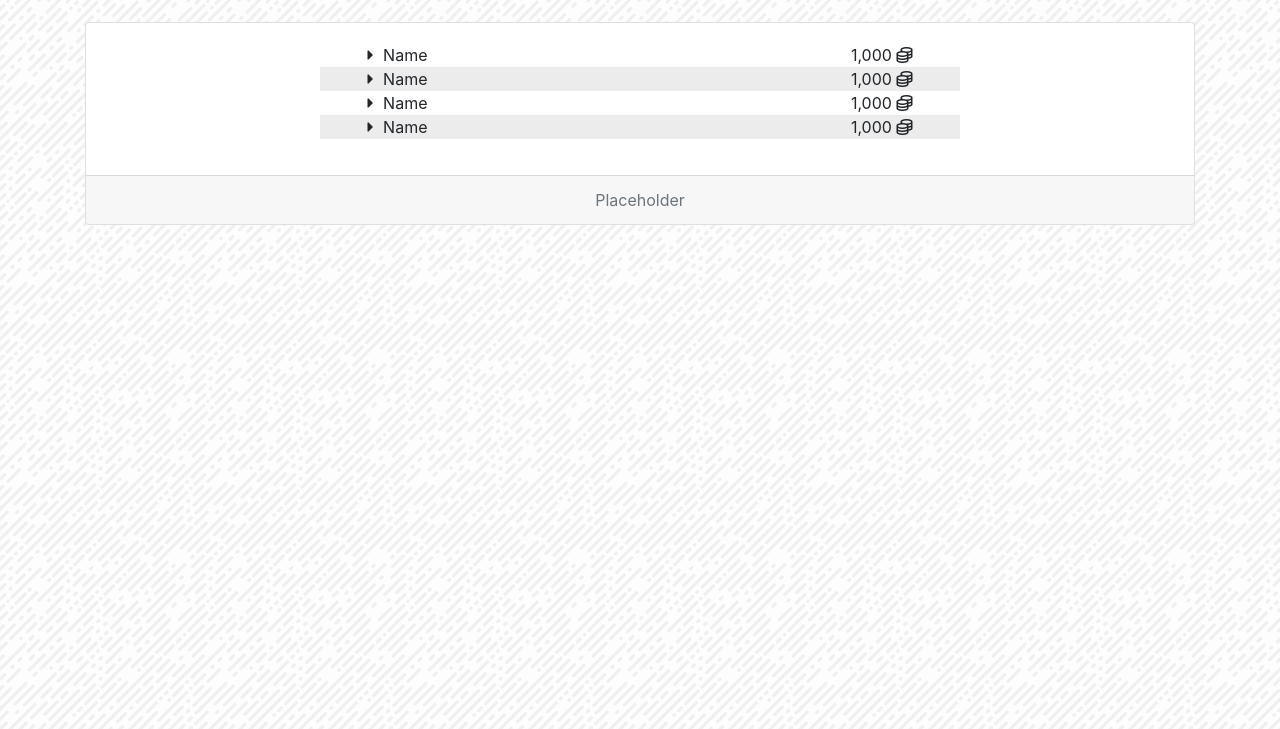
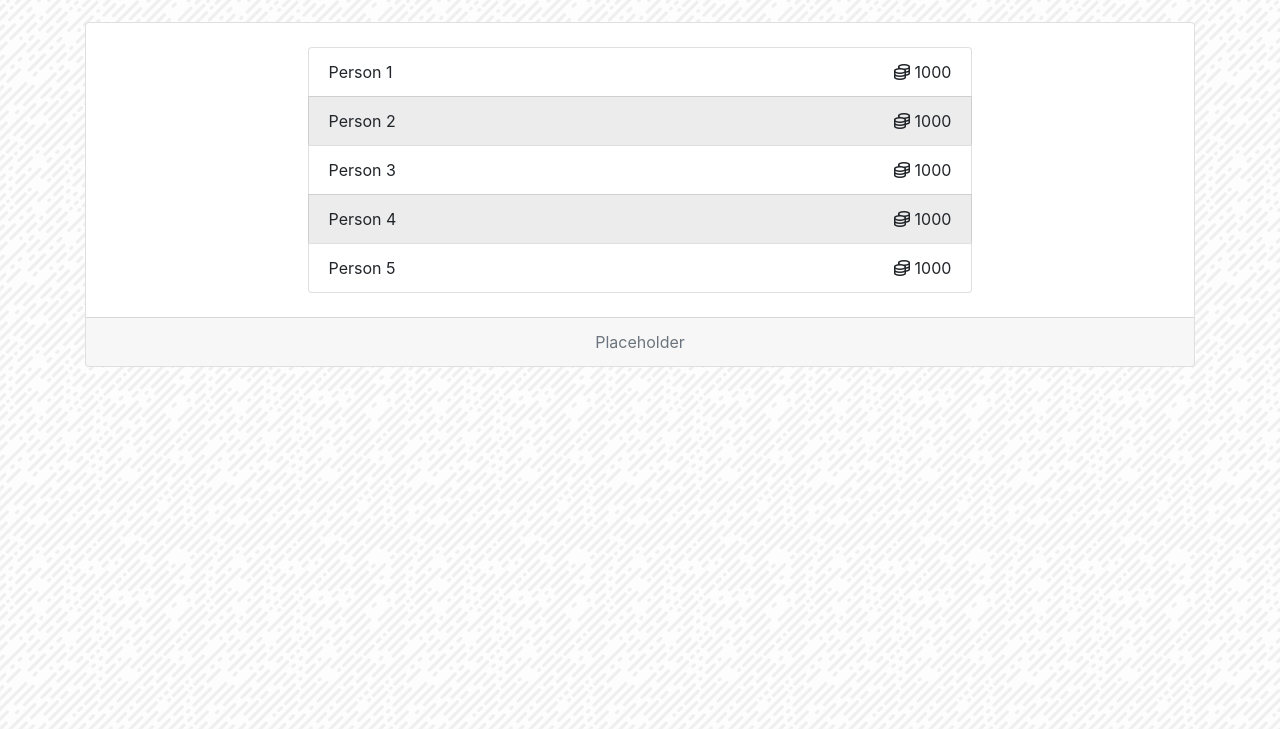
Before and after one commit to kjstanfield/Rewards, a plain HTML site: page index.html in a window 1280 px wide. Shown: the part 71-800 px from the top of the page. Drawn offline with Linux system fonts and the light colour scheme.

Commit message:
Changed front page to use list-group-item Added page Title in header.

```diff
--- a/css/media.css
+++ b/css/media.css
@@ -1,7 +1,7 @@
 @media only screen and (min-width: 515px) {
   .card-container{
     width: 75%;
-    margin: 0 auto;
+    margin: 1.5rem auto;
   }
 
   .namediv {
--- a/css/style.css
+++ b/css/style.css
@@ -39,7 +39,11 @@ ul {
     margin-top: 1.5rem;
 }
 
-.card-container ul li:nth-child(even) {
+.coins {
+    margin-left: 5px;
+}
+
+.list-group-item:nth-child(even){
     background-color: #ececec;
 }
 
@@ -50,25 +54,14 @@ ul {
     margin-bottom: 1rem;
 }
 
-.bullet {
-    margin-right: 5px;
-}
-
-.coins {
-    margin-left: 5px;
-}
-
 .footerbox {
     margin-top: 1.8rem;
 }
 
+
 /* ==============================
    Admin-Panel
    ============================== */
-
-.list-group-item:nth-child(even){
-    background-color: #ececec;
-}
 
 .fa-pencil {
     padding: 0 5px;
--- a/index.html
+++ b/index.html
@@ -14,6 +14,8 @@
     <!-- Media Queries-->
     <link rel="stylesheet" href="css/media.css">
 
+    <title>KFCHD Rewards : Home</title>
+
 </head>
 
 <body>
@@ -22,7 +24,8 @@
     <div class="container">
         <nav class="navbar navbar-expand-lg navbar-dark" style="background-color: #b71c1c">
             <a class="navbar-brand" href="index.html">
-                    <img class= "chicken" src="images/chicken.png"></a>
+                <img class="chicken" src="images/chicken.png">
+            </a>
 
             <ul class="navbar-nav mr-auto">
                 <!-- <li class="nav-item">
@@ -43,67 +46,40 @@
     <!-- Body -->
     <div class="container">
         <div class="card">
-            <div class="card-body">
+            <div class="card-container">
+                <ul class="list-group">
 
-
-                <!-- Main List -->
-                <div class="card-container">
-                    <ul>
-
-
-                        <li>
-                            <div class="container">
-                                <div class="row">
-                                    <div class="col namediv">
-                                        <i class="fas fa-caret-right bullet "></i> Name
-                                    </div>
-                                    <div class="col text-right coindiv">1,000
-                                        <i class="far fa-coins"></i>
-                                    </div>
-                                </div>
-                            </div>
+                    <li class="list-group-item d-flex justify-content-between align-items-right">
+                        <div>Person 1</div>
+                        <span>
+                            <i class="far fa-coins"></i> 1000
+                        </span>
                     </li>
-                        <li>
-                            <div class="container">
-                                <div class="row">
-                                    <div class="col namediv">
-                                        <i class="fas fa-caret-right bullet "></i> Name
-                                    </div>
-                                    <div class="col text-right coindiv">1,000
-                                        <i class="far fa-coins"></i>
-                                    </div>
-                                </div>
-                            </div>
+                    <li class="list-group-item d-flex justify-content-between align-items-right">
+                        <div>Person 2</div>
+                        <span>
+                            <i class="far fa-coins"></i> 1000
+                        </span>
                     </li>
-                        <li>
-                            <div class="container">
-                                <div class="row">
-                                    <div class="col namediv">
-                                        <i class="fas fa-caret-right bullet "></i> Name
-                                    </div>
-                                    <div class="col text-right coindiv">1,000
-                                        <i class="far fa-coins"></i>
-                                    </div>
-                                </div>
-                            </div>
+                    <li class="list-group-item d-flex justify-content-between align-items-right">
+                        <div>Person 3</div>
+                        <span>
+                            <i class="far fa-coins"></i> 1000
+                        </span>
                     </li>
-                        <li>
-                            <div class="container">
-                                <div class="row">
-                                    <div class="col namediv">
-                                        <i class="fas fa-caret-right bullet "></i> Name
-                                    </div>
-                                    <div class="col text-right coindiv">1,000
-                                        <i class="far fa-coins"></i>
-                                    </div>
-                                </div>
-                            </div>
+                    <li class="list-group-item d-flex justify-content-between align-items-right">
+                        <div>Person 4</div>
+                        <span>
+                            <i class="far fa-coins"></i> 1000
+                        </span>
                     </li>
-
-
+                    <li class="list-group-item d-flex justify-content-between align-items-right">
+                        <div>Person 5</div>
+                        <span>
+                            <i class="far fa-coins"></i> 1000
+                        </span>
+                    </li>
                 </ul>
-                </div>
-
 
             </div>
             <div class="card-footer text-secondary text-center">
```
Also changed, not shown: admin_panel.html (+1 -0 lines), login.html (+1 -0 lines). Lines whose indentation alone changed are shown as unchanged.
